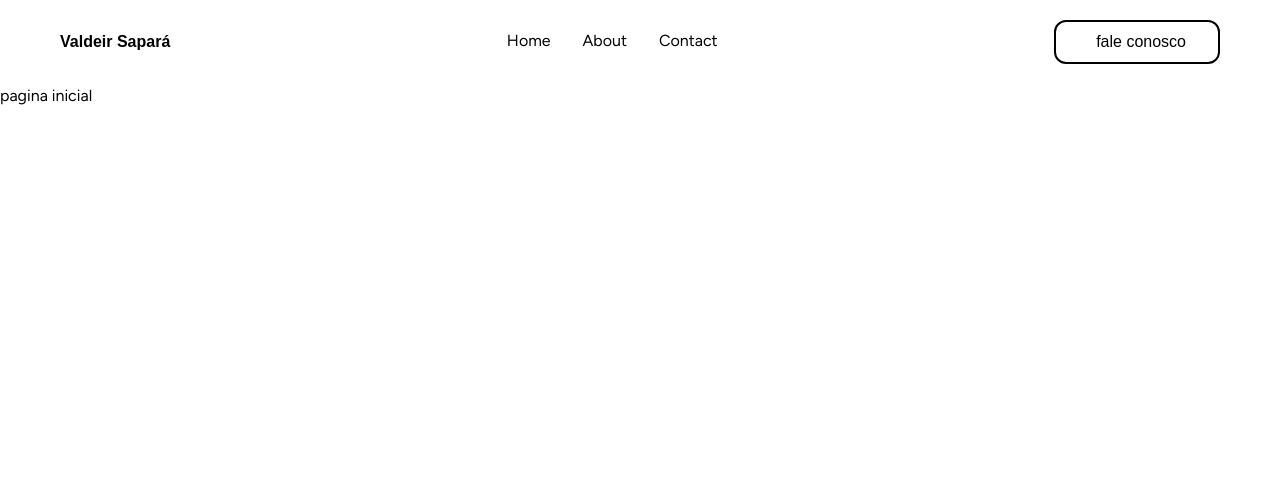
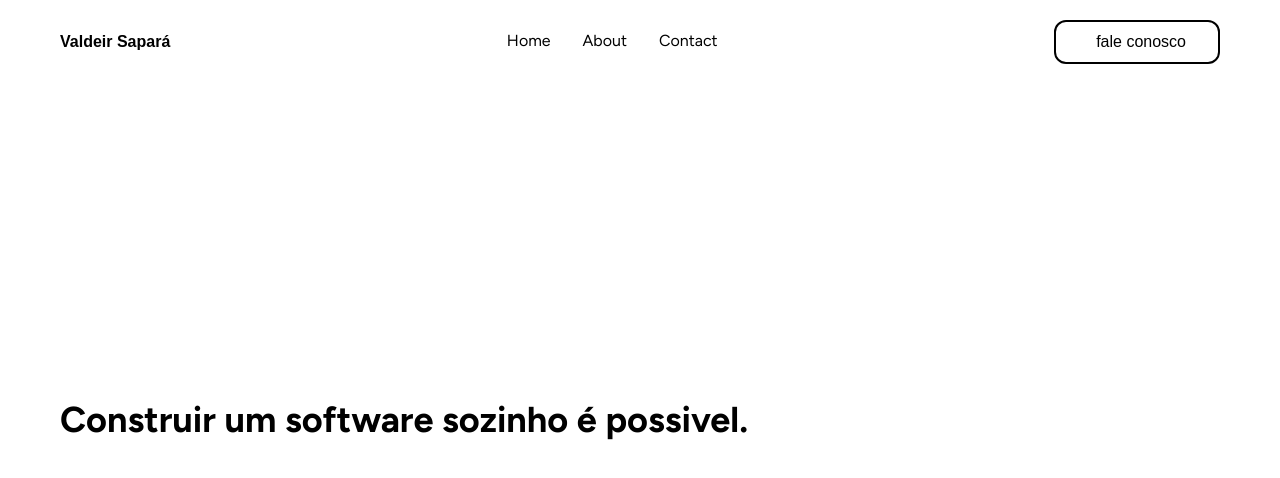
Before and after one commit to valdeirsapara/valdeirsapara, a Next.js app: page / in a window 1280 px wide. Shown: the top 478 px of the page. Built offline with nearby package versions, Linux system fonts and the light colour scheme; a web font is replaced by a local one.

Commit message:
Add animejs dependency, update homepage to include Hero component, and adjust CSS for layout improvements

```diff
--- a/app/page.tsx
+++ b/app/page.tsx
@@ -1,8 +1,8 @@
-
+import Hero from "@/components/home/hero";
 export default function Home() {
   return (
-    <div>
-        pagina inicial
-    </div>
+    <>
+        <Hero />
+    </>
   );
 }
--- a/assets/css/globals.css
+++ b/assets/css/globals.css
@@ -22,5 +22,6 @@ body {
 }
 
 .container-lg {
-  max-width: 1200px;
+  width: 100%;
+  min-height: 100dvh;
 }
--- /dev/null
+++ b/assets/css/home/hero/index.css
@@ -0,0 +1,76 @@
+@keyframes wordReveal {
+    0% {
+        opacity: 0;
+        transform: translateY(20px);
+    }
+    100% {
+        opacity: 1;
+        transform: translateY(0);
+    }
+}
+
+@keyframes blueToWhite {
+    0% {
+        color: var(--color-blue);
+    }
+    90% {
+        color: var(--foreground);
+    }
+    100% {
+        color: var(--foreground);
+    }
+}
+
+/* A palavra com blue-to-white começa azul e depois muda suavemente para a cor foreground */
+.hero-title-wrapper h2 .word-reveal.blue-to-white {
+    color: var(--color-blue);
+    animation: wordReveal 0.3s ease-out forwards,
+                blueToWhite 1.5s ease-in-out forwards;
+    /* Delay maior para a animação de cor começar após a palavra aparecer completamente */
+    animation-delay: 0.3s, 0.9s;
+}
+
+.word-reveal {
+    display: inline-block;
+    opacity: 0;
+    transform: translateY(20px);
+    animation: wordReveal 0.3s ease-out forwards;
+}
+
+/* Aplica delay progressivo para cada palavra - contando a partir do primeiro span filho do h2 */
+.hero-title-wrapper h2 .word-reveal:nth-of-type(1) {
+    animation-delay: 0.1s;
+}
+
+.hero-title-wrapper h2 .word-reveal:nth-of-type(2) {
+    animation-delay: 0.25s;
+}
+
+.hero-title-wrapper h2 .word-reveal:nth-of-type(3) {
+    animation-delay: 0.4s;
+}
+
+.hero-title-wrapper h2 .word-reveal:nth-of-type(4) {
+    animation-delay: 0.55s;
+}
+
+.hero-title-wrapper h2 .word-reveal:nth-of-type(5) {
+    animation-delay: 0.7s;
+}
+
+.hero-title-wrapper h2 .word-reveal:nth-of-type(6) {
+    animation-delay: 0.85s;
+}
+
+/* Respeita preferência de movimento reduzido */
+@media (prefers-reduced-motion: reduce) {
+    .hero-title-wrapper h2 .word-reveal {
+        animation: none !important;
+        opacity: 1 !important;
+        transform: translateY(0) !important;
+    }
+    .hero-title-wrapper h2 .word-reveal.blue-to-white {
+        animation: none !important;
+        color: var(--color-blue) !important;
+    }
+}
--- a/assets/css/variables.css
+++ b/assets/css/variables.css
@@ -1,6 +1,7 @@
 :root {
     --background: #ffffff;
     --foreground: #000000;
+    --color-blue: #3A9DC2;
     --margin: 60px;
   }
 
--- /dev/null
+++ b/components/home/hero/index.tsx
@@ -0,0 +1,16 @@
+import Title from "./title";
+import "@/assets/css/home/hero/index.css";
+
+
+
+
+export default function Hero() {
+
+    return (
+        <section className="save-paddings">
+            <div className="container-lg flex items-center h-full">
+                <Title />
+            </div>
+        </section>
+    )
+}
--- /dev/null
+++ b/components/home/hero/title.tsx
@@ -0,0 +1,15 @@
+export default function Title() {
+
+    return (
+        <div className="hero-title-wrapper">
+            <h2 className="text-4xl font-bold" tabIndex={0}>
+                <span className="word-reveal">Construir&nbsp;</span>
+                <span className="word-reveal">um&nbsp;</span>
+                <span className="word-reveal blue-to-white">software&nbsp;</span>
+                <span className="word-reveal">sozinho&nbsp;</span>
+                <span className="word-reveal">é&nbsp;</span>
+                <span className="word-reveal">possivel.&nbsp;</span>
+            </h2>
+        </div>
+    )
+}
--- a/components/navBar.tsx
+++ b/components/navBar.tsx
@@ -5,7 +5,7 @@ export default function NavBar() {
     const contactUrl = siteConfig.general.contact_url;
 
     return (
-        <nav className="save-paddings flex justify-between items-center relative">
+        <nav className="save-paddings  absolute top-0 left-0 w-full flex justify-between items-center ">
             <Link href="/" className="duration-300 cursor-pointer">
                 <span className="text-md font-semibold font-mono">Valdeir Sapará</span>
             </Link>
--- a/package.json
+++ b/package.json
@@ -9,6 +9,7 @@
     "lint": "eslint"
   },
   "dependencies": {
+    "animejs": "^4.2.2",
     "next": "16.0.3",
     "react": "19.2.0",
     "react-dom": "19.2.0"
```
Also changed, not shown: 1 other file (tests, documents, lock files or other folders).
